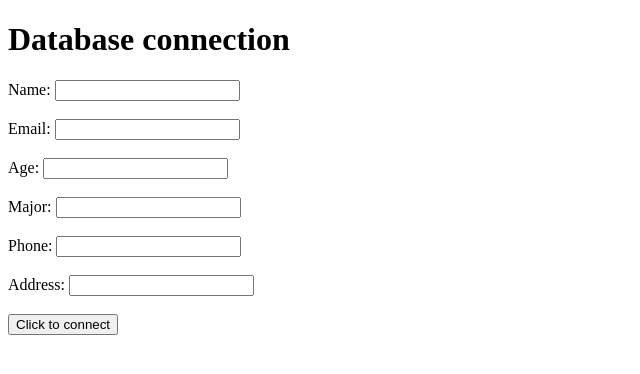
After one commit to Wojak1n/phpMyAdmin, a PHP site: page /index2.php in a window 1280 px wide. The commit adds this page. Shown: the top 374 px of the page, without its empty margins (0-640 px from the left). Run offline with PHP 8.4, Linux system fonts and the light colour scheme.

Commit message:
brief 2-3

```diff
--- /dev/null
+++ b/index2.php
@@ -0,0 +1,68 @@
+<?php
+$host = 'localhost';
+$user = 'root';
+$db_name = 'Mydata';
+$db_pass = "";
+
+try {
+    $dsn = "mysql:host=$host;";
+    $pdo = new PDO($dsn, $user, $db_pass);
+    $pdo->setAttribute(PDO::ATTR_ERRMODE, PDO::ERRMODE_EXCEPTION);
+
+    // Create and select the database
+    $pdo->exec("CREATE DATABASE IF NOT EXISTS $db_name");
+    $pdo->exec("USE $db_name");
+
+    // Create table if it doesn't exist
+    $sql = "CREATE TABLE IF NOT EXISTS students (
+        id INT AUTO_INCREMENT PRIMARY KEY,
+        name VARCHAR(100),
+        email VARCHAR(100),
+        age INT,
+        major VARCHAR(100),
+        phone VARCHAR(20),
+        address VARCHAR(255),
+        created_at TIMESTAMP DEFAULT CURRENT_TIMESTAMP
+    )";
+    $pdo->exec($sql);
+
+    // Handle form submission
+    if ($_SERVER['REQUEST_METHOD'] == 'POST') {
+        $name = $_POST['name'];
+        $email = $_POST['email'];
+        $age = $_POST['age'];
+        $major = $_POST['major'];
+        $phone = $_POST['phone'];
+        $address = $_POST['address'];
+
+        $stmt = $pdo->prepare("INSERT INTO students (name, email, age, major, phone, address) VALUES (?, ?, ?, ?, ?, ?)");
+        $stmt->execute([$name, $email, $age, $major, $phone, $address]);
+
+        echo 'DATABASE CONNECTED SUCCESSFULLY AND DATA INSERTED ✅';
+    }
+
+} catch (\Throwable $th) {
+    die('Failed to connect to database: ' . $th->getMessage());
+}
+?>
+
+<!DOCTYPE html>
+<html lang="en">
+<head>
+    <meta charset="UTF-8">
+    <meta name="viewport" content="width=device-width, initial-scale=1.0">
+    <title>Document</title>
+</head>
+<body>
+    <h1>Database connection</h1>
+    <form method="post">
+    <label>Name: <input type="text" name="name" required></label><br><br>
+        <label>Email: <input type="email" name="email" required></label><br><br>
+        <label>Age: <input type="number" name="age" required></label><br><br>
+        <label>Major: <input type="text" name="major" required></label><br><br>
+        <label>Phone: <input type="text" name="phone" required></label><br><br>
+        <label>Address: <input type="text" name="address" required></label><br><br>
+       <button type="submit" value="click here"> Click to connect</button>
+    </form>
+</body>
+</html>
```
Also changed, not shown: index.php (+3 -5 lines).
